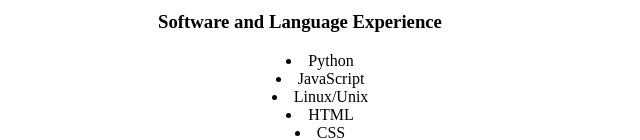
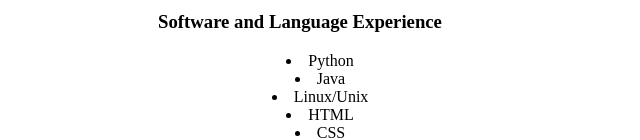
Before and after one commit to Jwolniak/web-resume-jaw, a plain HTML site: page index.html in a window 1280 px wide. Shown: the part 663-803 px from the top of the page, 340-980 px from the left. Drawn offline with Linux system fonts and the light colour scheme.

Commit message:
editted languages

```diff
--- a/index.html
+++ b/index.html
@@ -25,7 +25,7 @@
         <h3><b>Software and Language Experience</b></h3>
         <ul>
             <li>Python</li>
-            <li>JavaScript</li>
+            <li>Java</li>
             <li>Linux/Unix</li>
             <li>HTML</li>
             <li>CSS</li>
```
